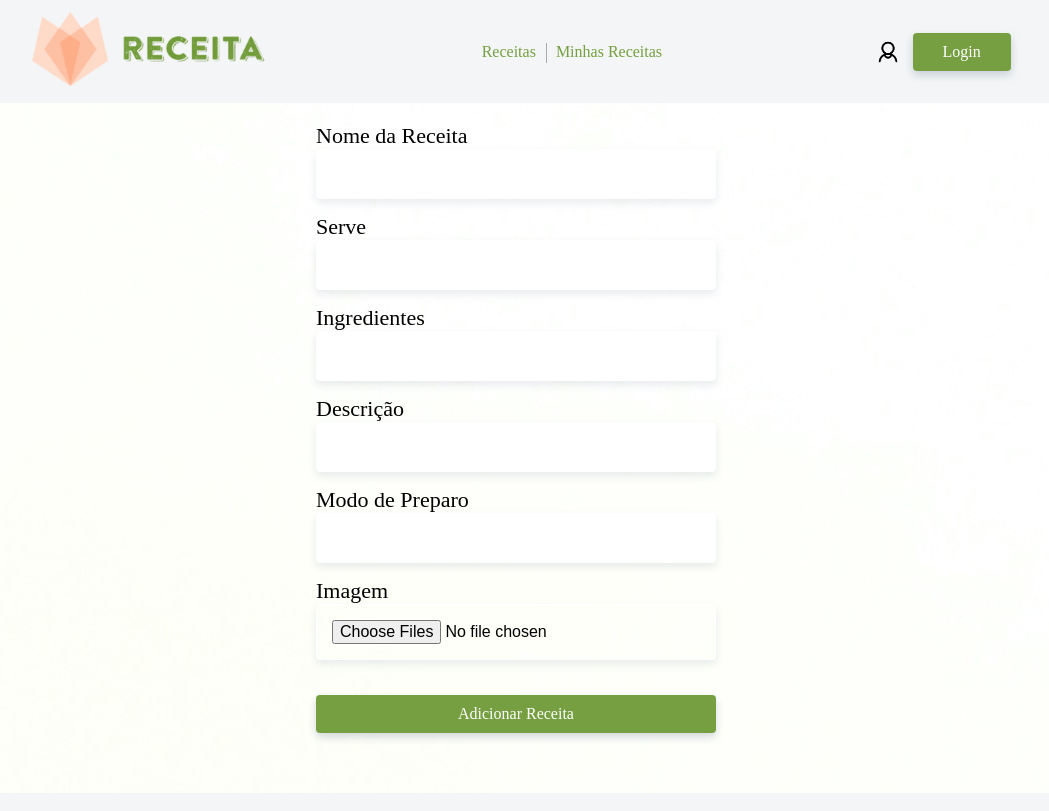
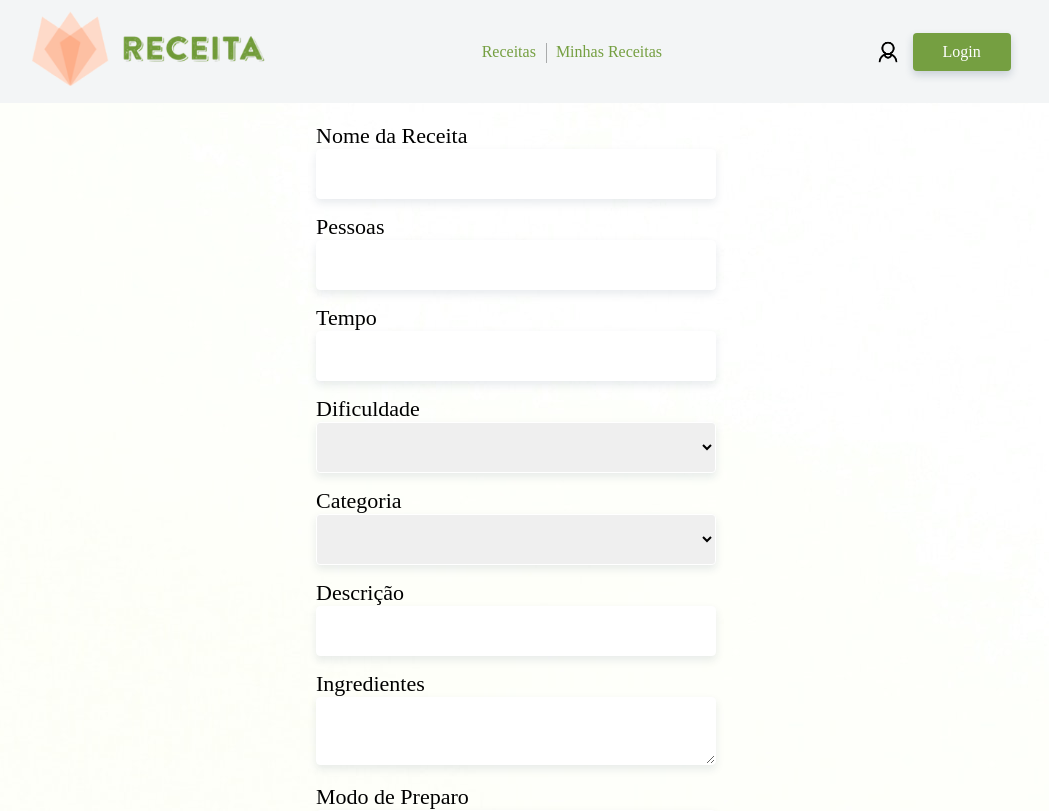
Before and after one commit to nerylucastoledo/Receita, a Vue app: page /cadastrar-receita in a window 1280 px wide. Shown: the top 811 px of the page, without its empty margins (124-1173 px from the left). Built offline with nearby package versions, Linux system fonts and the light colour scheme.

Commit message:
inserindo nova receita

```diff
--- a/src/App.vue
+++ b/src/App.vue
@@ -24,7 +24,7 @@ label, textarea {
   margin-bottom: 5px;
 }
 
-input, textarea {
+input, textarea, select {
   border-radius: 4px;
   border: 1px solid #fff;
   padding: 15px;
--- a/src/components/Header.vue
+++ b/src/components/Header.vue
@@ -30,6 +30,9 @@ export default {
         deslogarUsuario() {
             this.$store.dispatch("deslogarUsuario")
             this.$router.push('login')
+            this.$store.state.dadosUsuario.nome = ""
+            this.$store.state.dadosUsuario.email = ""
+            localStorage.clear()
         }
     }
 }
--- a/src/components/ListItems.vue
+++ b/src/components/ListItems.vue
@@ -2,37 +2,37 @@
     <section id="pagina-inicial">
         <h1 class="titulo">Navegue pelas categorias</h1>
         <div class="categoria">
-            <div class="categoria-items">
+            <div class="categoria-items" @click="filtroCategoria('Pao')">
                 <img src="../assets/paes.png" alt="">
                 <p>Pães</p>
             </div>
 
-            <div class="categoria-items">
+            <div class="categoria-items" @click="filtroCategoria('Sobremesa')">
                 <img src="../assets/sobremesa.png" alt="">
                 <p>Sobremesa</p>
             </div>
 
-            <div class="categoria-items">
+            <div class="categoria-items" @click="filtroCategoria('Salgados')">
                 <img src="../assets/salgados.png" alt="">
                 <p>Salgados</p>
             </div>
 
-            <div class="categoria-items">
+            <div class="categoria-items" @click="filtroCategoria('Sopas')">
                 <img src="../assets/sopas.png" alt="">
                 <p>Sopas</p>
             </div>
 
-            <div class="categoria-items">
+            <div class="categoria-items" @click="filtroCategoria('Comida')">
                 <img src="../assets/comida.png" alt="">
                 <p>Comida</p>
             </div>
 
-            <div class="categoria-items">
+            <div class="categoria-items" @click="filtroCategoria('Massas')">
                 <img src="../assets/massa.png" alt="">
                 <p>Massas</p>
             </div>
 
-            <div class="categoria-items">
+            <div class="categoria-items" @click="filtroCategoria('Aves')">
                 <img src="../assets/aves.png" alt="">
                 <p>Aves</p>
             </div>
@@ -55,7 +55,7 @@
                     </router-link>
                 </div>
             </div>
-            <p v-else>Nenhum receita encontrada!</p>
+            <p class="nenhum-encontrada" v-else>Nenhum receita encontrada! :(</p>
         </div>
     </section>
 </template>
@@ -87,8 +87,15 @@ export default {
                 this.carregou = 1
             })
         },
-        ola() {
-            console.log("opa")
+        filtroCategoria(recebido) {
+            this.$router.push({query: {categoria: recebido}})
+            axios({
+                method: 'GET',
+                url: this.url
+            })
+            .then(res => {
+                this.receitas = res.data
+            })
         }
     },
     computed: {
@@ -167,4 +174,8 @@ export default {
     top: 45px;
 }
 
+.nenhum-encontrada {
+    text-align: center;
+}
+
 </style>
--- a/src/components/UsuarioForm.vue
+++ b/src/components/UsuarioForm.vue
@@ -21,8 +21,8 @@
             <label for="cidade">Cidade</label>
             <input type="text" name="cidade" id="cidade" v-model="usuario.cidade"  placeholder="Cidade">
 
-            <label for="imagem">Imagem</label>
-            <input type="file" name="imagem" id="imagem" ref="imagem" />
+            <label for="foto">Foto</label>
+            <input type="file" name="foto" id="foto" multiple ref="foto" />
 
             <div class="button">
                 <button @click.prevent="cadastrarUsuario" class="btn btn-form cadastrar">Cadastrar</button>
@@ -44,14 +44,14 @@ export default {
                 sobrenome: "",
                 estado: "",
                 cidade: "",
-                imagem: null
+                foto: null
             }
         }
     },
     methods: {
         cadastrarUsuario() {
             const form = new FormData();
-            const file = this.$refs.imagem.files[0]
+            const file = this.$refs.foto.files[0]
 
             form.append("nome", this.usuario.nome)
             form.append("email", this.usuario.email)
@@ -59,7 +59,7 @@ export default {
             form.append("sobrenome", this.usuario.sobrenome)
             form.append("estado", this.usuario.estado)
             form.append("cidade", this.usuario.cidade)
-            form.append("imagem", file)
+            form.append("foto", file)
 
             axios({
                 method: 'POST',
@@ -68,6 +68,8 @@ export default {
                     'Content-Type': 'multipart/form-data'
                 },
                 data: form
+            }).then(res => {
+                console.log(res)
             })
         }
     }
--- a/src/views/CadastraReceita.vue
+++ b/src/views/CadastraReceita.vue
@@ -4,17 +4,38 @@
             <label for="nome_receita">Nome da Receita</label>
             <input type="text" name="nome_receita" id="nome_receita" v-model="produto.nome_receita" />
 
-            <label for="serve">Serve</label>
+            <label for="serve">Pessoas</label>
             <input type="number" name="serve" id="serve" v-model="produto.serve" />
 
-            <label for="ingredientes">Ingredientes</label>
-            <input name="ingredientes" id="ingredientes" v-model="produto.ingredientes">
+            <label for="tempo">Tempo</label>
+            <input type="number" name="tempo" id="tempo" v-model="produto.tempo" />
+
+            <label for="dificudlade">Dificuldade</label>
+            <select name="dificuldade" id="dificuldade" v-model="produto.dificuldade">
+                <option value="Fácil">Fácil</option>
+                <option value="Médio">Médio</option>
+                <option value="Difícil">Difícil</option>
+            </select>
+
+            <label for="categoria">Categoria</label>
+            <select name="categoria" id="categoria" v-model="produto.categoria">
+                <option value="Pao">Pão</option>
+                <option value="Sobremesa">Sobremesa</option>
+                <option value="Salgados">Salgados</option>
+                <option value="Sopas">Sopas</option>
+                <option value="Comida">Comida</option>
+                <option value="Massas">Massas</option>
+                <option value="Aves">Aves</option>
+            </select>
 
             <label for="descricao">Descrição</label>
             <input name="descricao" id="descricao" v-model="produto.descricao">
 
+            <label for="ingredientes">Ingredientes</label>
+            <textarea name="ingredientes" id="ingredientes" v-model="produto.ingredientes"></textarea>
+
             <label for="modo_preparo">Modo de Preparo</label>
-            <input name="modo_preparo" id="modo_preparo" v-model="produto.modo_preparo">
+            <textarea name="modo_preparo" id="modo_preparo" v-model="produto.modo_preparo"></textarea>
 
             <label for="imagem">Imagem</label>
             <input type="file" name="imagem" id="imagem" multiple ref="imagem" />
@@ -33,6 +54,9 @@ export default {
             produto: {
                 nome_receita: "",
                 serve: "",
+                tempo: "",
+                dificuldade: "",
+                categoria: "",
                 ingredientes: "",
                 descricao: "",
                 modo_preparo: "",
@@ -47,11 +71,14 @@ export default {
 
             form.append("nome_receita", this.produto.nome_receita)
             form.append("serve", this.produto.serve)
+            form.append("tempo", this.produto.tempo)
+            form.append("dificuldade", this.produto.dificuldade)
             form.append("ingredientes", this.produto.ingredientes)
             form.append("descricao", this.produto.descricao)
             form.append("modo_preparo", this.produto.modo_preparo)
             form.append("nome_criador", this.$store.state.dadosUsuario.nome)
             form.append("email_criador", this.$store.state.dadosUsuario.email)
+            form.append("categoria", this.produto.categoria)
             form.append("imagem", file)
 
             axios({
--- a/src/views/Login.vue
+++ b/src/views/Login.vue
@@ -43,6 +43,7 @@ export default {
 
                 if(senhaApi == senha) {
                     this.dadosUsuario.nome = res.data[0].nome
+                    this.dadosUsuario.email = res.data[0].email
 
                     localStorage.setItem("email", res.data[0].email)
                     localStorage.setItem("senha", res.data[0].senha)
--- a/src/views/MinhasReceitas.vue
+++ b/src/views/MinhasReceitas.vue
@@ -1,12 +1,14 @@
 <template>
     <section id="minhas-receitas">
+        <h1 class="titulo">Suas Receitas</h1>
         <div class="receitas" v-if="minhasReceitas.length > 0">
             <div v-for="(receita, index) in minhasReceitas" :key="receita + index">
                 <img :src="receita.imagem" alt="">
                 <p>{{receita.nome_receita}}</p>
             </div>
         </div>
-        <p v-else>Nenhum receita encontrada!</p>
+        <p class="nada-encontrado" v-else>Nenhum receita encontrada! :(</p>
+        <router-link to="/cadastrar-receita" class="btn cadastrar">Cadastrar Receita</router-link>
     </section>
 </template>
 
@@ -22,14 +24,15 @@ export default {
     },
     methods: {
         pegarMeusProdutos() {
+            if(this.$store.state.dadosUsuario.email) {
                 axios({
                     method: 'GET',
                     url: `http://127.0.0.1:8000/receita/?email_criador=${this.$store.state.dadosUsuario.email}`
                 })
                 .then(res => {
-                console.log(res.data)
                     this.minhasReceitas = res.data
                 })
+            }
         }
     },
     created() {
@@ -49,4 +52,13 @@ export default {
     margin-top: 10px;
 }
 
+.nada-encontrado {
+    text-align: center;
+    margin-top: 40px;
+}
+
+.cadastrar {
+    max-width: 200px;
+}
+
 </style>
--- a/src/views/Produto.vue
+++ b/src/views/Produto.vue
@@ -1,6 +1,5 @@
 <template>
     <section class="produto">
-        {{pessoa.foto}}
         <div v-if="pessoa" class="pessoa">
             <div v-if="pessoa.foto">
                 <img class="foto-pessoa" :src="pessoa.foto" alt="">
```
Lines whose indentation alone changed are shown as unchanged.
